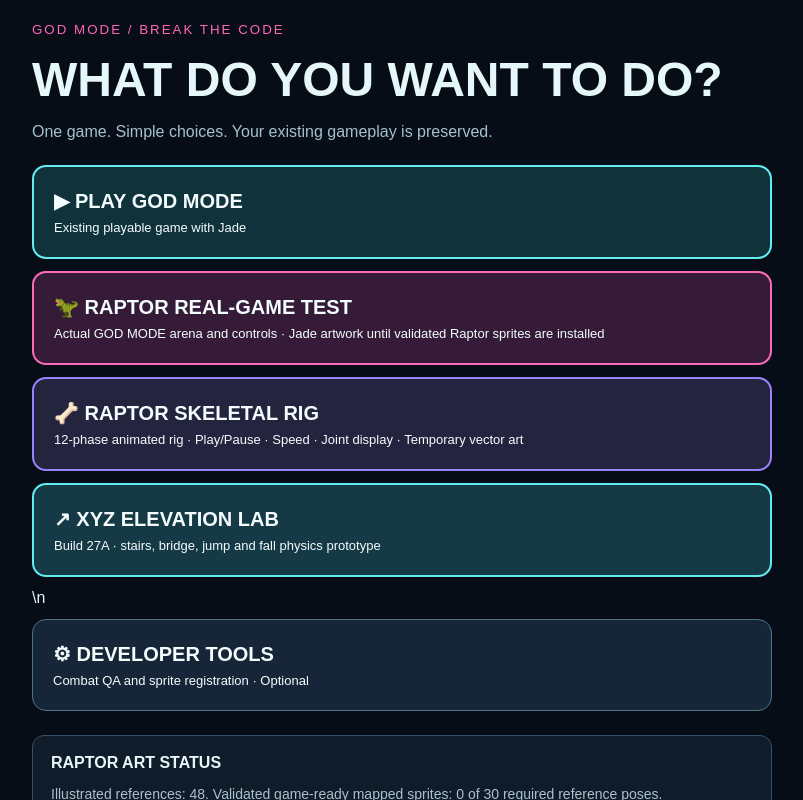
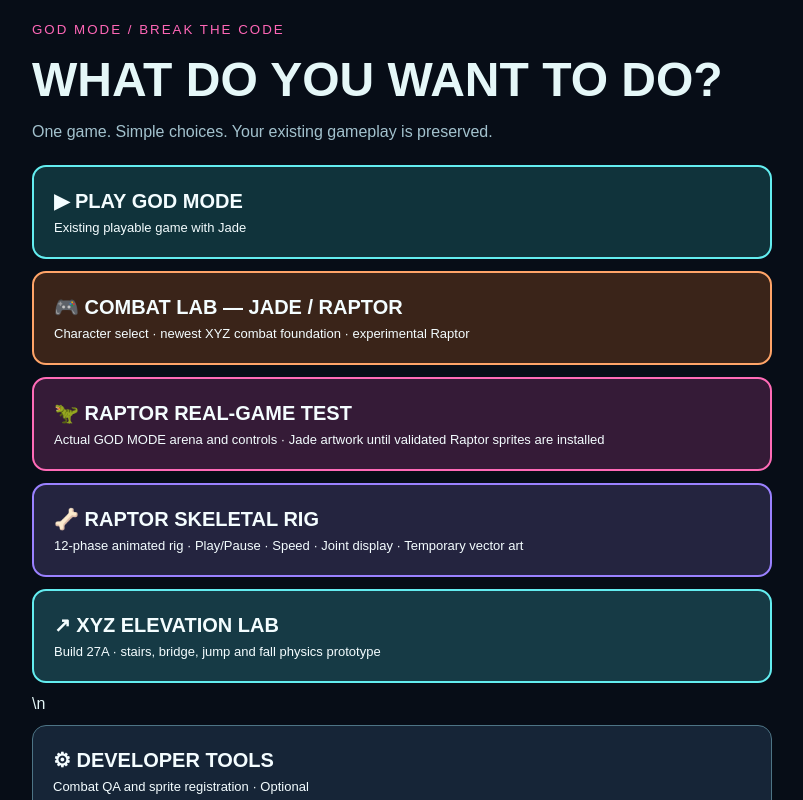
Before and after one commit to leslieadamsisrh-commits/god-mode-break-the-code2, a Next.js app: page /studio in a window 1280 px wide. Shown: the whole page, without its empty margins (238-1041 px from the left). Built offline with nearby package versions, Linux system fonts and the light colour scheme.

Commit message:
feat: link unified character lab from master studio menu

```diff
--- a/app/studio/page.tsx
+++ b/app/studio/page.tsx
@@ -9,6 +9,7 @@ export default function StudioHome(){
  <p style={{color:"#a3c2ce",marginBottom:24}}>One game. Simple choices. Your existing gameplay is preserved.</p>
  <div style={{display:"grid",gap:12}}>
  <a href="/" style={{...linkStyle,background:"#10333b",border:"2px solid #63edf0"}}>▶ PLAY GOD MODE <small style={{display:"block",fontSize:13,fontWeight:400,marginTop:7}}>Existing playable game with Jade</small></a>
+ <a href="/studio/character-lab" style={{...linkStyle,background:"#3a2419",border:"2px solid #ffa468"}}>🎮 COMBAT LAB — JADE / RAPTOR <small style={{display:"block",fontSize:13,fontWeight:400,marginTop:7}}>Character select · newest XYZ combat foundation · experimental Raptor</small></a>
  <a href="/studio/combat/raptor/real" style={{...linkStyle,background:"#351b37",border:"2px solid #ff6bb7"}}>🦖 RAPTOR REAL-GAME TEST <small style={{display:"block",fontSize:13,fontWeight:400,marginTop:7}}>Actual GOD MODE arena and controls · Jade artwork until validated Raptor sprites are installed</small></a>
  <a href="/studio/rig/raptor" style={{...linkStyle,background:"#24243f",border:"2px solid #9a81ff"}}>🦴 RAPTOR SKELETAL RIG <small style={{display:"block",fontSize:13,fontWeight:400,marginTop:7}}>12-phase animated rig · Play/Pause · Speed · Joint display · Temporary vector art</small></a>
  <a href="/studio/elevation" style={{...linkStyle,background:"#163a45",border:"2px solid #63edf0"}}>↗ XYZ ELEVATION LAB <small style={{display:"block",fontSize:13,fontWeight:400,marginTop:7}}>Build 27A · stairs, bridge, jump and fall physics prototype</small></a>\n <a href="/studio/combat" style={{...linkStyle,background:"#162537",border:"1px solid #4d7485"}}>⚙ DEVELOPER TOOLS <small style={{display:"block",fontSize:13,fontWeight:400,marginTop:7}}>Combat QA and sprite registration · Optional</small></a>
```
